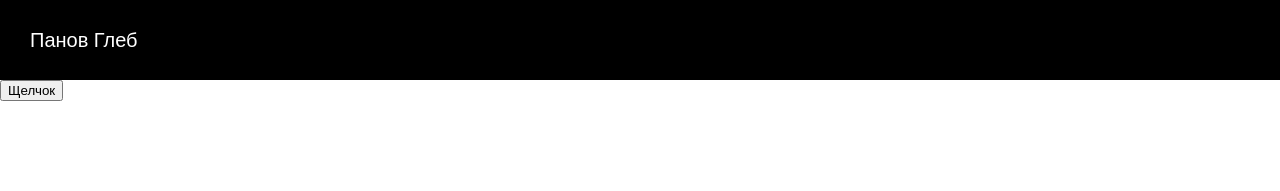
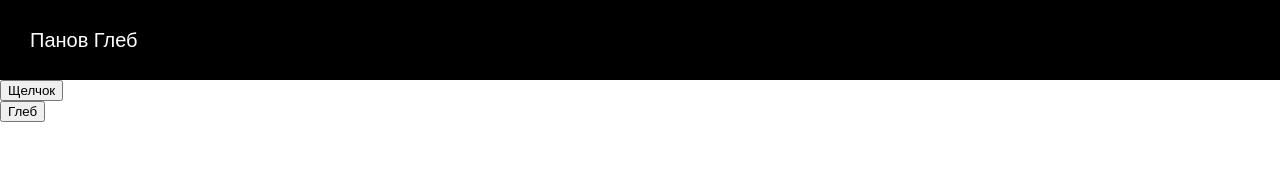
Before and after one commit to Globesterneo/web-programminglabs, a plain HTML site: page lab9.html in a window 1280 px wide. Shown: the top 191 px of the page. Drawn offline with Linux system fonts and the light colour scheme.

Commit message:
Кнопка Имя-Фамилия

```diff
--- a/lab9.html
+++ b/lab9.html
@@ -15,6 +15,10 @@
             <div>
                 <button onclick="clickMe(this)">Щелчок</button>
             </div>
+
+            <div>
+                <button onclick="clickMe1(this)">Глеб</button>
+            </div>
         </div>
 
         <div class="footer">
--- a/lab9.js
+++ b/lab9.js
@@ -4,3 +4,9 @@ function clickMe(button){
     else
         button.innerHTML = 'Щелчок';
 }
+function clickMe1(button){
+    if(button.innerHTML == 'Глеб')
+        button.innerHTML = 'Панов';
+    else
+        button.innerHTML = 'Глеб';
+}
```
